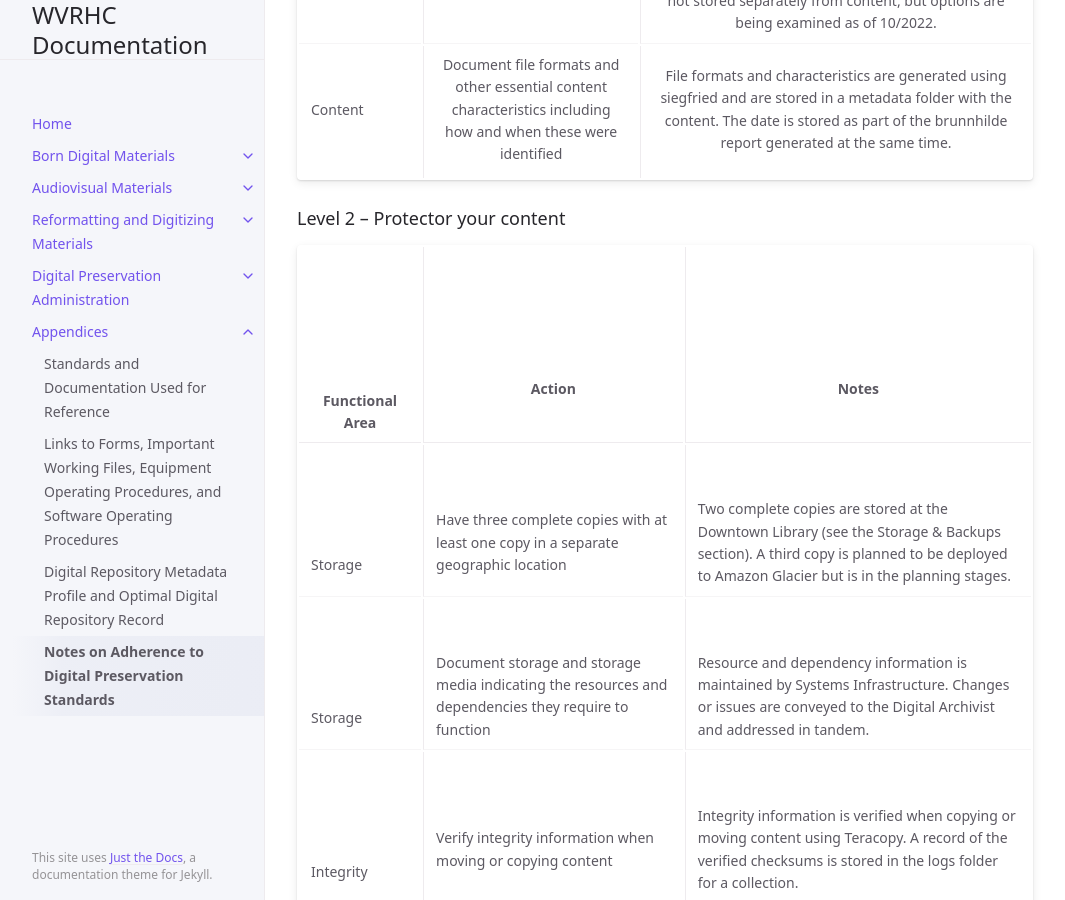
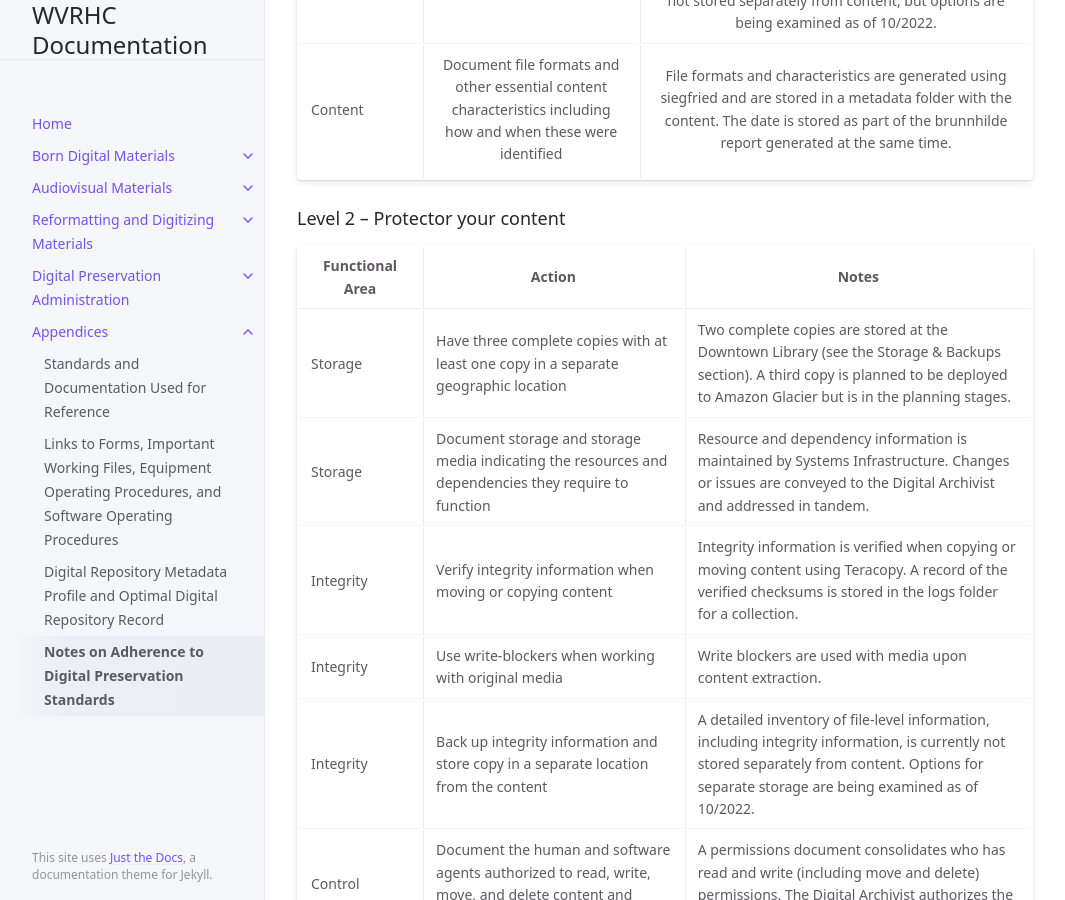
Before and after one commit to elizajames/digital-preservation-documentation, a Jekyll site: the page built from docs/Appendices/appendix4.md, in a window 1280 px wide and 900 px high, scrolled down 1999 px. Shown: the whole window, without its empty margins (107-1172 px from the left). Built offline with Jekyll 4.4.1, drawn with Linux system fonts in a browser that asks for light colours.

Commit message:
remove the br!

```diff
--- a/docs/Appendices/appendix4.md
+++ b/docs/Appendices/appendix4.md
@@ -46,56 +46,56 @@ The [NDSA Levels of Digital Preservation](https://ndsa.org/publications/levels-o
 <table>
 <thead>
   <tr>
-    <th><br><br><br><br><br><br>Functional Area </th>
-    <th><br><br><br><br>Action </th>
-    <th><br><br><br><br>Notes </th>
+    <th>Functional Area </th>
+    <th>Action </th>
+    <th>Notes </th>
   </tr>
 </thead>
 <tbody>
   <tr>
-    <td><br><br><br><br>Storage </td>
-    <td><br><br>Have three complete copies with at least one copy in a separate geographic location </td>
-    <td><br><br>Two complete copies are stored at the Downtown Library (see the Storage &amp; Backups section). A third copy is planned to be deployed to Amazon Glacier but is in the planning stages.  </td>
+    <td>Storage </td>
+    <td>Have three complete copies with at least one copy in a separate geographic location </td>
+    <td>Two complete copies are stored at the Downtown Library (see the Storage &amp; Backups section). A third copy is planned to be deployed to Amazon Glacier but is in the planning stages.  </td>
   </tr>
   <tr>
-    <td><br><br><br><br>Storage </td>
-    <td><br><br>Document storage and storage media indicating the resources and dependencies they require to function </td>
-    <td><br><br>Resource and dependency information is maintained by Systems Infrastructure. Changes or issues are conveyed to the Digital Archivist and addressed in tandem. </td>
+    <td>Storage </td>
+    <td>Document storage and storage media indicating the resources and dependencies they require to function </td>
+    <td>Resource and dependency information is maintained by Systems Infrastructure. Changes or issues are conveyed to the Digital Archivist and addressed in tandem. </td>
   </tr>
   <tr>
-    <td><br><br><br><br>Integrity </td>
-    <td><br><br>Verify integrity information when moving or copying content </td>
-    <td><br><br>Integrity information is verified when copying or moving content using Teracopy. A record of the verified checksums is stored in the logs folder for a collection. </td>
+    <td>Integrity </td>
+    <td>Verify integrity information when moving or copying content </td>
+    <td>Integrity information is verified when copying or moving content using Teracopy. A record of the verified checksums is stored in the logs folder for a collection. </td>
   </tr>
   <tr>
-    <td><br><br><br><br>Integrity </td>
-    <td><br><br>Use write-blockers when working with original media </td>
-    <td><br><br>Write blockers are used with media upon content extraction.  </td>
+    <td>Integrity </td>
+    <td>Use write-blockers when working with original media </td>
+    <td>Write blockers are used with media upon content extraction.  </td>
   </tr>
   <tr>
-    <td><br><br><br><br>Integrity </td>
-    <td><br><br>Back up integrity information and store copy in a separate location from the content </td>
-    <td><br><br>A detailed inventory of file-level information, including integrity information, is currently not stored separately from content. Options for separate storage are being examined as of 10/2022.   </td>
+    <td>Integrity </td>
+    <td>Back up integrity information and store copy in a separate location from the content </td>
+    <td>A detailed inventory of file-level information, including integrity information, is currently not stored separately from content. Options for separate storage are being examined as of 10/2022.   </td>
   </tr>
   <tr>
-    <td><br><br><br><br>Control </td>
-    <td><br><br>Document the human and software agents authorized to read, write, move, and delete content and apply these </td>
-    <td><br><br>A permissions document consolidates who has read and write (including move and delete) permissions. The Digital Archivist authorizes the use permissions given to new users. </td>
+    <td>Control </td>
+    <td>Document the human and software agents authorized to read, write, move, and delete content and apply these </td>
+    <td>A permissions document consolidates who has read and write (including move and delete) permissions. The Digital Archivist authorizes the use permissions given to new users. </td>
   </tr>
   <tr>
-    <td><br><br><br><br>Metadata </td>
-    <td><br><br>Store enough metadata to know what the content is (this might include some combination of administrative, technical, descriptive, preservation, and structural) </td>
-    <td><br><br>Metadata stored on Z: includes information not only about the files, but also about the media carriers, including technical, preservation, descriptive, and structural metadata. Additional administrative and descriptive metadata is stored in ArchivesSpace.  </td>
+    <td>Metadata </td>
+    <td>Store enough metadata to know what the content is (this might include some combination of administrative, technical, descriptive, preservation, and structural) </td>
+    <td>Metadata stored on Z: includes information not only about the files, but also about the media carriers, including technical, preservation, descriptive, and structural metadata. Additional administrative and descriptive metadata is stored in ArchivesSpace.  </td>
   </tr>
   <tr>
-    <td><br><br><br><br>Content </td>
-    <td><br><br>Verify file formats and other essential content characteristics </td>
-    <td><br><br>File formats are verified and any issues are currently flagged by siegfried. Issues are currently addressed at the time of scheduled access by a user, though options for addressing issues with file formats are currently being explored as part of processing.  </td>
+    <td>Content </td>
+    <td>Verify file formats and other essential content characteristics </td>
+    <td>File formats are verified and any issues are currently flagged by siegfried. Issues are currently addressed at the time of scheduled access by a user, though options for addressing issues with file formats are currently being explored as part of processing.  </td>
   </tr>
   <tr>
-    <td><br><br><br><br>Content </td>
-    <td><br><br>Build relationships with content creators to encourage sustainable file choices </td>
-    <td><br><br>This document includes a section on preferred file formats for donors. Where possible, discussions with content creators occur prior to transfer and accession using these preferred file formats. </td>
+    <td>Content </td>
+    <td>Build relationships with content creators to encourage sustainable file choices </td>
+    <td>This document includes a section on preferred file formats for donors. Where possible, discussions with content creators occur prior to transfer and accession using these preferred file formats. </td>
   </tr>
 </tbody>
 </table>
@@ -109,96 +109,96 @@ The [NDSA Levels of Digital Preservation](https://ndsa.org/publications/levels-o
 <table>
 <thead>
   <tr>
-    <th><br><br><br><br><br><br>Organizational Capabilities </th>
-    <th><br><br><br><br>  </th>
-    <th><br><br><br><br> </th>
-    <th><br><br><br><br> </th>
+    <th>Organizational Capabilities </th>
+    <th>  </th>
+    <th> </th>
+    <th> </th>
   </tr>
 </thead>
 <tbody>
   <tr>
-    <td><br><br><br><br>  </td>
-    <td><br><br>Current Level </td>
-    <td><br><br>Desired Level </td>
-    <td><br><br>Steps to Get to Desired Level </td>
+    <td>  </td>
+    <td>Current Level </td>
+    <td>Desired Level </td>
+    <td>Steps to Get to Desired Level </td>
   </tr>
   <tr>
-    <td><br><br><br><br>A. Organizational viability: Governance, organizational structure, staffing and resourcing of digital  <br>preservation activities. </td>
-    <td><br><br> Awareness </td>
-    <td><br><br>Optimized </td>
-    <td><br><br>Awareness-&gt;Basic <br>To do: Demonstrate some engagement by administration. <br>To do: Ensure staff have assigned responsibilities and the time to undertake them. <br>To do: Allocate a budget for digital preservation. <br>To do: Identify staff development requirements.   <br>Basic-&gt;Managed <br>Will be outlined once a Basic level is achieved.  <br>Managed-&gt;Optimized <br>Will be outlined once a Managed level is achieved. </td>
+    <td>A. Organizational viability: Governance, organizational structure, staffing and resourcing of digital  <br>preservation activities. </td>
+    <td> Awareness </td>
+    <td>Optimized </td>
+    <td>Awareness-&gt;Basic <br>To do: Demonstrate some engagement by administration. <br>To do: Ensure staff have assigned responsibilities and the time to undertake them. <br>To do: Allocate a budget for digital preservation. <br>To do: Identify staff development requirements.   <br>Basic-&gt;Managed <br>Will be outlined once a Basic level is achieved.  <br>Managed-&gt;Optimized <br>Will be outlined once a Managed level is achieved. </td>
   </tr>
   <tr>
-    <td><br><br><br><br>B. Policy and strategy: Policies, strategies, and procedures which govern the operation and management of the digital archive. </td>
-    <td><br><br> Basic </td>
-    <td><br><br>Optimized </td>
-    <td><br><br>Basic-&gt;Managed <br>Completed: A digital preservation policy is aligned to organizational policies and is reviewed on an agreed upon schedule.  <br>Completed: A suite of documented processes and procedures for managing, and providing access to, content within the digital archive exists. <br>To do (in progress): Policy and procedure takes into account any relevant ethical issues.  <br>To do (in progress): All relevant staff are aware of digital preservation policies, strategies, and procedures. <br>To do (in progress): Knowledge of current and future use cases for content informs policy and procedure (for example on collecting, preservation approaches, metadata and access). <br>Managed-&gt;Optimized <br>Will be outlined once a Managed level is achieved. <br> </td>
+    <td>B. Policy and strategy: Policies, strategies, and procedures which govern the operation and management of the digital archive. </td>
+    <td> Basic </td>
+    <td>Optimized </td>
+    <td>Basic-&gt;Managed <br>Completed: A digital preservation policy is aligned to organizational policies and is reviewed on an agreed upon schedule.  <br>Completed: A suite of documented processes and procedures for managing, and providing access to, content within the digital archive exists. <br>To do (in progress): Policy and procedure takes into account any relevant ethical issues.  <br>To do (in progress): All relevant staff are aware of digital preservation policies, strategies, and procedures. <br>To do (in progress): Knowledge of current and future use cases for content informs policy and procedure (for example on collecting, preservation approaches, metadata and access). <br>Managed-&gt;Optimized <br>Will be outlined once a Managed level is achieved. <br> </td>
   </tr>
   <tr>
-    <td><br><br><br><br>C. Legal basis: Management of legal rights and responsibilities, compliance with relevant regulation and adherence to ethical codes related to acquiring, preserving and providing access to digital content. </td>
-    <td><br><br> Awareness </td>
-    <td><br><br>Optimized </td>
-    <td><br><br>Awareness-&gt;Basic <br>To do: Key legal rights and responsibilities, together with their owners, have been identified and documented.  <br>To do: Templates exist for necessary legal agreements and licenses.  <br>To do: Relevant codes of conduct related to professional ethics are adhered to.  <br>Basic-&gt;Managed <br>Will be outlined once a Basic level is achieved. <br>Managed-&gt;Optimized <br>Will be outlined once a Managed level is achieved. </td>
+    <td>C. Legal basis: Management of legal rights and responsibilities, compliance with relevant regulation and adherence to ethical codes related to acquiring, preserving and providing access to digital content. </td>
+    <td> Awareness </td>
+    <td>Optimized </td>
+    <td>Awareness-&gt;Basic <br>To do: Key legal rights and responsibilities, together with their owners, have been identified and documented.  <br>To do: Templates exist for necessary legal agreements and licenses.  <br>To do: Relevant codes of conduct related to professional ethics are adhered to.  <br>Basic-&gt;Managed <br>Will be outlined once a Basic level is achieved. <br>Managed-&gt;Optimized <br>Will be outlined once a Managed level is achieved. </td>
   </tr>
   <tr>
-    <td><br><br><br><br>D. IT capability: Information Technology capabilities for supporting digital preservation activities. </td>
-    <td><br><br> Basic </td>
-    <td><br><br>Managed </td>
-    <td><br><br>Basic-&gt;Managed <br>Completed (by Systems Infrastructure, Systems Development, and the Digital Archivist where applicable): IT systems are regularly patched and updated. <br>Completed (current practice, processes can be improved): New tools and systems are deployed when required.  <br>To do: Adequate IT support is available to the digital archive.  <br>To do: IT roles and responsibilities are documented and regularly reviewed.  <br>To do (done via this manual for software and some systems, needs improvement): IT systems are comprehensively documented.  <br>To do: contracts and services with third party service providers are well managed and documented. <br>Managed-&gt;Optimized <br>Will be outlined once a Managed level is achieved. </td>
+    <td>D. IT capability: Information Technology capabilities for supporting digital preservation activities. </td>
+    <td> Basic </td>
+    <td>Managed </td>
+    <td>Basic-&gt;Managed <br>Completed (by Systems Infrastructure, Systems Development, and the Digital Archivist where applicable): IT systems are regularly patched and updated. <br>Completed (current practice, processes can be improved): New tools and systems are deployed when required.  <br>To do: Adequate IT support is available to the digital archive.  <br>To do: IT roles and responsibilities are documented and regularly reviewed.  <br>To do (done via this manual for software and some systems, needs improvement): IT systems are comprehensively documented.  <br>To do: contracts and services with third party service providers are well managed and documented. <br>Managed-&gt;Optimized <br>Will be outlined once a Managed level is achieved. </td>
   </tr>
   <tr>
-    <td><br><br><br><br>E. Continuous Improvement: Processes for the assessment of current digital preservation capabilities, the definition of goals and the monitoring of progress </td>
-    <td><br><br> Awareness </td>
-    <td><br><br>Optimized </td>
-    <td><br><br>Awareness-&gt;Basic <br>To do: An initial benchmarking exercise has been carried out.  <br>To do: Gaps in digital preservation capability have been identified.  <br>To do: There is an understanding of where the organization is relative to peers.  <br>Basic-&gt;Managed <br>Will be outlined once a Basic level is achieved. <br>Managed-&gt;Optimized <br>Will be outlined once a Managed level is achieved. </td>
+    <td>E. Continuous Improvement: Processes for the assessment of current digital preservation capabilities, the definition of goals and the monitoring of progress </td>
+    <td> Awareness </td>
+    <td>Optimized </td>
+    <td>Awareness-&gt;Basic <br>To do: An initial benchmarking exercise has been carried out.  <br>To do: Gaps in digital preservation capability have been identified.  <br>To do: There is an understanding of where the organization is relative to peers.  <br>Basic-&gt;Managed <br>Will be outlined once a Basic level is achieved. <br>Managed-&gt;Optimized <br>Will be outlined once a Managed level is achieved. </td>
   </tr>
   <tr>
-    <td><br><br><br><br>F. Community: Engagement with and contribution to the wider digital preservation community. </td>
-    <td><br><br> Awareness </td>
-    <td><br><br>Managed </td>
-    <td><br><br>Awareness-&gt;Basic <br>To do: Networks of relevant contacts have been established.  <br>To do: Relevant community events can be accessed.  <br>To do: There is commitment to learn from the experience of others.  <br>Basic-&gt;Managed <br>Will be outlined once a Basic level is achieved. <br>Managed-&gt;Optimized <br>Will be outlined once a Managed level is achieved. </td>
+    <td>F. Community: Engagement with and contribution to the wider digital preservation community. </td>
+    <td> Awareness </td>
+    <td>Managed </td>
+    <td>Awareness-&gt;Basic <br>To do: Networks of relevant contacts have been established.  <br>To do: Relevant community events can be accessed.  <br>To do: There is commitment to learn from the experience of others.  <br>Basic-&gt;Managed <br>Will be outlined once a Basic level is achieved. <br>Managed-&gt;Optimized <br>Will be outlined once a Managed level is achieved. </td>
   </tr>
   <tr>
-    <td><br><br><br><br>Service Capabilities </td>
-    <td><br><br>  </td>
-    <td><br><br> </td>
-    <td><br><br> </td>
+    <td>Service Capabilities </td>
+    <td>  </td>
+    <td> </td>
+    <td> </td>
   </tr>
   <tr>
-    <td><br><br><br><br>  </td>
-    <td><br><br>Current Level </td>
-    <td><br><br>Desired Level </td>
-    <td><br><br> </td>
+    <td>  </td>
+    <td>Current Level </td>
+    <td>Desired Level </td>
+    <td> </td>
   </tr>
   <tr>
-    <td><br><br><br><br>G. Acquisition, Transfer and Ingest: Processes to acquire or transfer content and ingest it into a digital archive. </td>
-    <td><br><br> Awareness </td>
-    <td><br><br>Optimized </td>
-    <td><br><br>Awareness-&gt;Basic <br>Completed (this document): A documented ingest process exists.  <br>Completed (this and ingest document): Basic guidance for donors, depositors, and record creators is available where appropriate.  <br>Completed (this and ingest document): Documentation and metadata is sometimes received or captured as part of the acquisition or transfer process.  <br>Completed (accession portion of this document): Some content is appraised as part of a manual process in line with relevant policies.  <br>To do: A documented process exists for selecting and capturing digital content where appropriate (for example, web archives, email archives, digitized content, etc.) <br>To do (in progress, 10/2022): A working area (physical or virtual) is available for pre-ingest and ingest activities.  <br>Basic-&gt;Managed <br>Will be outlined once a Basic level is achieved. <br>Managed-&gt;Optimized <br>Will be outlined once a Managed level is achieved. </td>
+    <td>G. Acquisition, Transfer and Ingest: Processes to acquire or transfer content and ingest it into a digital archive. </td>
+    <td> Awareness </td>
+    <td>Optimized </td>
+    <td>Awareness-&gt;Basic <br>Completed (this document): A documented ingest process exists.  <br>Completed (this and ingest document): Basic guidance for donors, depositors, and record creators is available where appropriate.  <br>Completed (this and ingest document): Documentation and metadata is sometimes received or captured as part of the acquisition or transfer process.  <br>Completed (accession portion of this document): Some content is appraised as part of a manual process in line with relevant policies.  <br>To do: A documented process exists for selecting and capturing digital content where appropriate (for example, web archives, email archives, digitized content, etc.) <br>To do (in progress, 10/2022): A working area (physical or virtual) is available for pre-ingest and ingest activities.  <br>Basic-&gt;Managed <br>Will be outlined once a Basic level is achieved. <br>Managed-&gt;Optimized <br>Will be outlined once a Managed level is achieved. </td>
   </tr>
   <tr>
-    <td><br><br><br><br>H. Bitstream Preservation: Processes to ensure the storage and integrity of digital content to be preserved. </td>
-    <td><br><br> Awareness </td>
-    <td><br><br>Optimized </td>
-    <td><br><br>Awareness-&gt;Basic <br>Completed (see this manual): Dedicated storage is available to meet current preservation needs.  <br>Completed (see this manual): Staff know where content is stored.  <br>Completed (see this manual): Replication is based on simple backup regimes.    <br>Completed (see permissions document): There is an understanding of which staff members should be authorized to access the content.  <br>To do (in progress, procedures completed): Checksums are generated for all content. <br>Basic-&gt;Managed <br>Will be outlined once a Basic level is achieved. <br>Managed-&gt;Optimized <br>Will be outlined once a Managed level is achieved. </td>
+    <td>H. Bitstream Preservation: Processes to ensure the storage and integrity of digital content to be preserved. </td>
+    <td> Awareness </td>
+    <td>Optimized </td>
+    <td>Awareness-&gt;Basic <br>Completed (see this manual): Dedicated storage is available to meet current preservation needs.  <br>Completed (see this manual): Staff know where content is stored.  <br>Completed (see this manual): Replication is based on simple backup regimes.    <br>Completed (see permissions document): There is an understanding of which staff members should be authorized to access the content.  <br>To do (in progress, procedures completed): Checksums are generated for all content. <br>Basic-&gt;Managed <br>Will be outlined once a Basic level is achieved. <br>Managed-&gt;Optimized <br>Will be outlined once a Managed level is achieved. </td>
   </tr>
   <tr>
-    <td><br><br><br><br>I. Content Preservation: Processes to preserve the meaning or functionality of the digital content and ensure its continued accessibility and usability over time. </td>
-    <td><br><br> Awareness </td>
-    <td><br><br>Optimized </td>
-    <td><br><br>Awareness-&gt;Basic <br>To do (in progress, procedures completed): File formats are identified.  <br>To do (in progress, procedures completed): Content is characterized and assessed for preservation and quality issues such as encrypted, broken, or incomplete content and invalid files.  <br>To do: There is a basic understanding of current and future users and use cases for the content. <br>Basic-&gt;Managed <br>Will be outlined once a Basic level is achieved. <br>Managed-&gt;Optimized <br>Will be outlined once a Managed level is achieved. </td>
+    <td>I. Content Preservation: Processes to preserve the meaning or functionality of the digital content and ensure its continued accessibility and usability over time. </td>
+    <td> Awareness </td>
+    <td>Optimized </td>
+    <td>Awareness-&gt;Basic <br>To do (in progress, procedures completed): File formats are identified.  <br>To do (in progress, procedures completed): Content is characterized and assessed for preservation and quality issues such as encrypted, broken, or incomplete content and invalid files.  <br>To do: There is a basic understanding of current and future users and use cases for the content. <br>Basic-&gt;Managed <br>Will be outlined once a Basic level is achieved. <br>Managed-&gt;Optimized <br>Will be outlined once a Managed level is achieved. </td>
   </tr>
   <tr>
-    <td><br><br><br><br>J. Metadata Management: Processes to create and maintain sufficient metadata to support preservation, discovery and use of preserved digital content. </td>
-    <td><br><br> Awareness </td>
-    <td><br><br>Optimized </td>
-    <td><br><br>Awareness-&gt;Basic <br>Completed (this document): An appropriate minimum descriptive metadata requirement exists. <br>Completed (this document): Metadata and documentation acquired with content is retained and preserved.  <br>To do (in progress, procedures created): Content is described at collection level in a digital asset register.  <br>To do (in progress, procedures created): Basic preservation metadata is captured at item level.  <br>Basic-&gt;Managed <br>Will be outlined once a Basic level is achieved. <br>Managed-&gt;Optimized <br>Will be outlined once a Managed level is achieved. </td>
+    <td>J. Metadata Management: Processes to create and maintain sufficient metadata to support preservation, discovery and use of preserved digital content. </td>
+    <td> Awareness </td>
+    <td>Optimized </td>
+    <td>Awareness-&gt;Basic <br>Completed (this document): An appropriate minimum descriptive metadata requirement exists. <br>Completed (this document): Metadata and documentation acquired with content is retained and preserved.  <br>To do (in progress, procedures created): Content is described at collection level in a digital asset register.  <br>To do (in progress, procedures created): Basic preservation metadata is captured at item level.  <br>Basic-&gt;Managed <br>Will be outlined once a Basic level is achieved. <br>Managed-&gt;Optimized <br>Will be outlined once a Managed level is achieved. </td>
   </tr>
   <tr>
-    <td><br><br><br><br>K. Discovery and Access: Processes to enable discovery of digital content and provide access for users. </td>
-    <td><br><br>Awareness </td>
-    <td><br><br>Optimized </td>
-    <td><br><br>Awareness-&gt;Basic <br>Completed: Basic resource discovery exists for some digital content.  <br>Completed: Users can view or access digital content and metadata either remotely or on-site.  <br>To do: Users’ access to digital content is recorded.  <br>To do (in progress, procedures created): Information on the accessibility of digital content is provided to users.  <br>Basic-&gt;Managed <br>Will be outlined once a Basic level is achieved. <br>Managed-&gt;Optimized <br>Will be outlined once a Managed level is achieved. <br> </td>
+    <td>K. Discovery and Access: Processes to enable discovery of digital content and provide access for users. </td>
+    <td>Awareness </td>
+    <td>Optimized </td>
+    <td>Awareness-&gt;Basic <br>Completed: Basic resource discovery exists for some digital content.  <br>Completed: Users can view or access digital content and metadata either remotely or on-site.  <br>To do: Users’ access to digital content is recorded.  <br>To do (in progress, procedures created): Information on the accessibility of digital content is provided to users.  <br>Basic-&gt;Managed <br>Will be outlined once a Basic level is achieved. <br>Managed-&gt;Optimized <br>Will be outlined once a Managed level is achieved. <br> </td>
   </tr>
 </tbody>
 </table>
```
